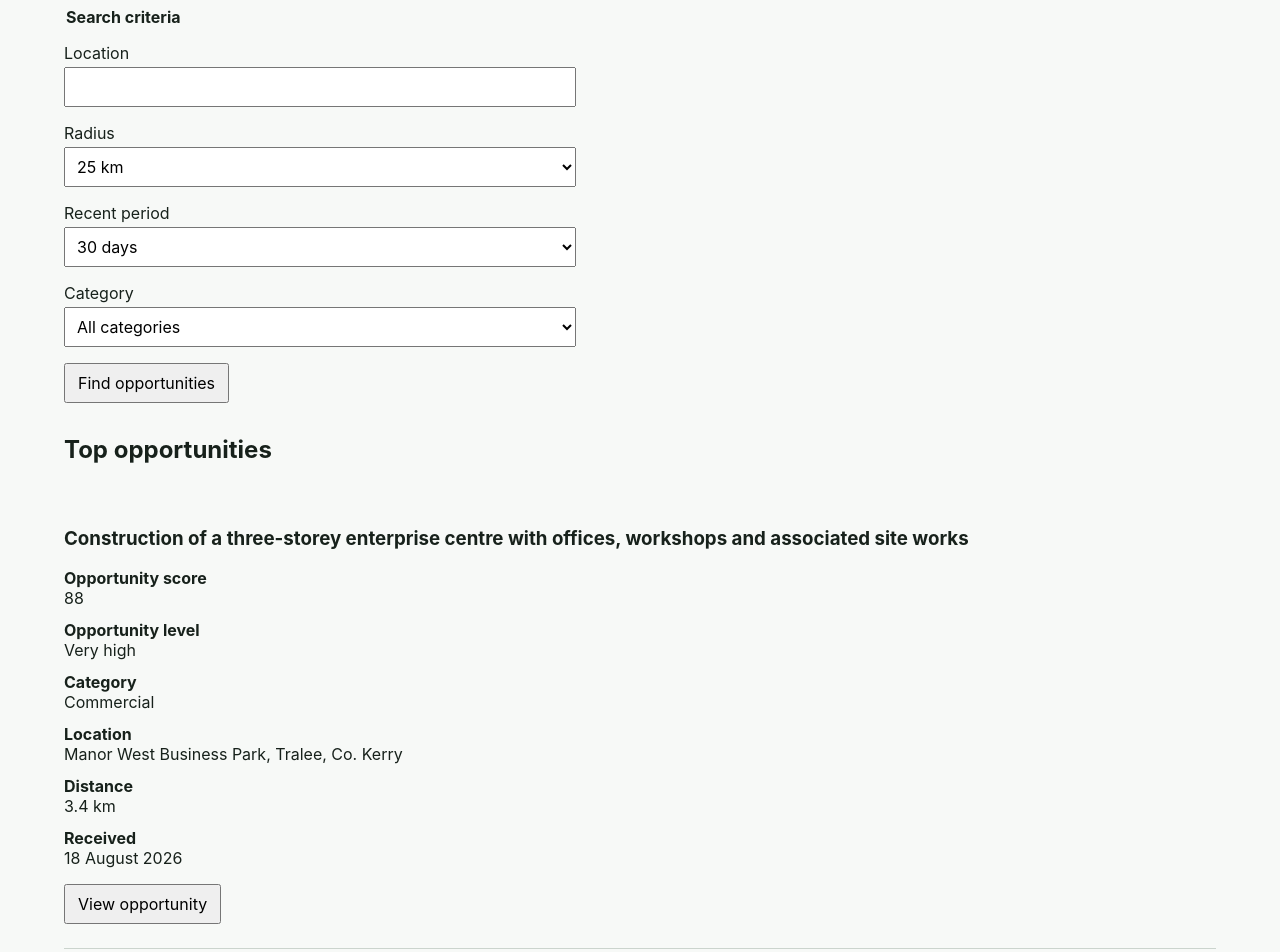
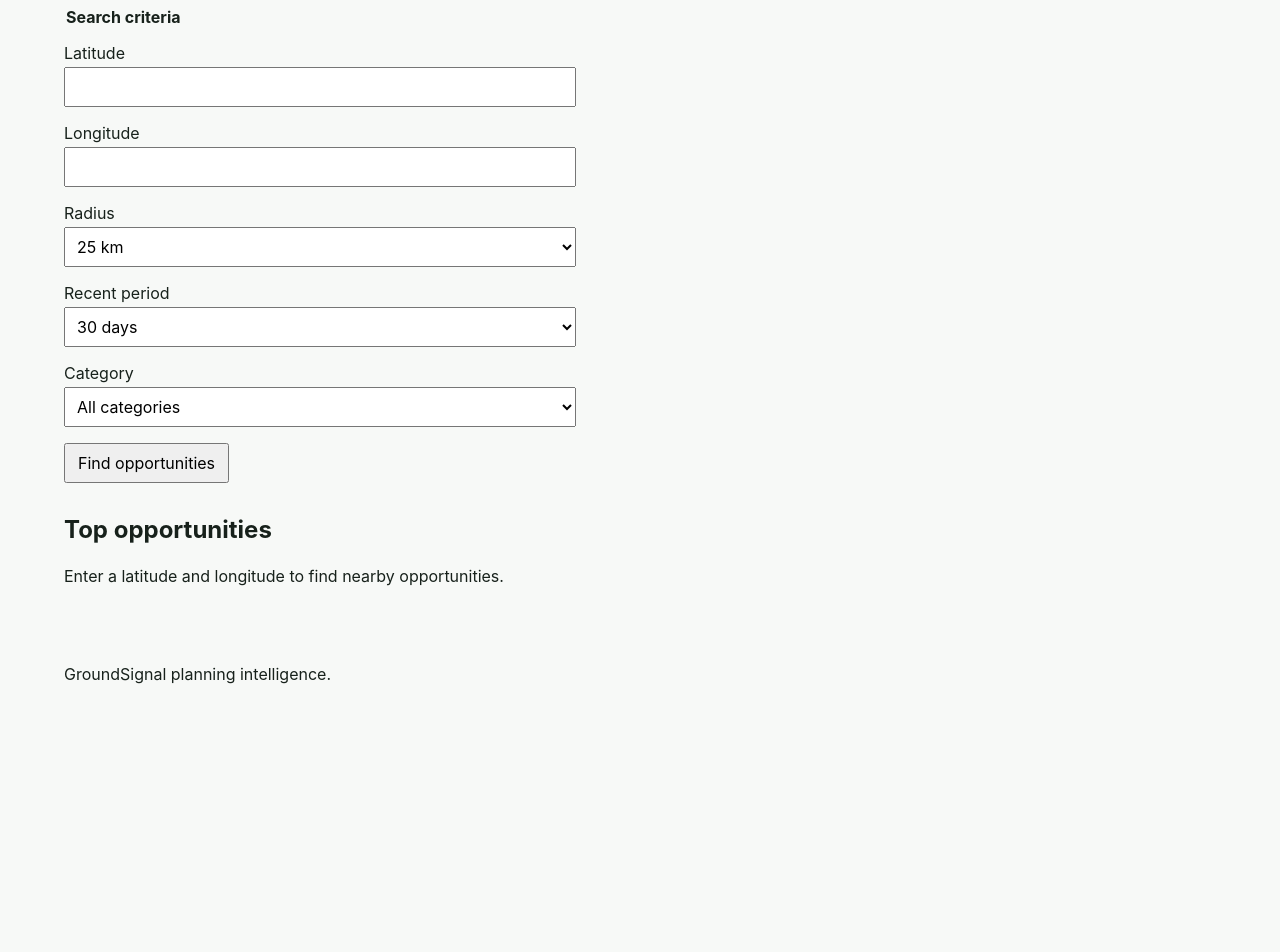
Before and after one commit to moranjohn-95/groundsignal, a React (Vite) app in the folder frontend/: page / in a window 1280 px wide. Shown: the part 280-1232 px from the top of the page. After the commit the page ends 991 px from the top, so only its background shows below. Built offline with nearby package versions, Linux system fonts and the light colour scheme.

Commit message:
Connect opportunity feed to backend API

```diff
--- /dev/null
+++ b/frontend/src/api/opportunities.ts
@@ -0,0 +1,84 @@
+export const planningApplicationCategories = [
+  'residential',
+  'commercial',
+  'industrial',
+  'energy',
+  'infrastructure',
+  'mixed_use',
+  'other',
+] as const
+
+export type PlanningApplicationCategory =
+  (typeof planningApplicationCategories)[number]
+
+export type OpportunityLevel =
+  | 'very_high'
+  | 'high'
+  | 'medium'
+  | 'low'
+  | 'very_low'
+
+export interface OpportunityBreakdown {
+  project_scope: number
+  electrical_relevance: number
+  project_scale: number
+  lead_timing: number
+  category_fit: number
+}
+
+export interface Opportunity {
+  id: number
+  application_number: string
+  planning_authority: string
+  description: string | null
+  address: string | null
+  application_type: string | null
+  application_status: string | null
+  decision: string | null
+  received_date: string | null
+  application_url: string | null
+  category: PlanningApplicationCategory
+  distance_km: number
+  opportunity_score: number
+  opportunity_level: OpportunityLevel
+  opportunity_breakdown: OpportunityBreakdown
+}
+
+export interface OpportunityFeedResponse {
+  items: Opportunity[]
+  limit: number
+  returned_count: number
+}
+
+export interface OpportunityQuery {
+  latitude: number
+  longitude: number
+  radiusKm: number
+  recentDays: number
+  category?: PlanningApplicationCategory
+  limit: number
+}
+
+export async function fetchOpportunities(
+  query: OpportunityQuery,
+): Promise<OpportunityFeedResponse> {
+  const parameters = new URLSearchParams({
+    latitude: String(query.latitude),
+    longitude: String(query.longitude),
+    radius_km: String(query.radiusKm),
+    recent_days: String(query.recentDays),
+    limit: String(query.limit),
+  })
+
+  if (query.category !== undefined) {
+    parameters.set('category', query.category)
+  }
+
+  const response = await fetch(`/api/v1/opportunities?${parameters.toString()}`)
+
+  if (!response.ok) {
+    throw new Error(`Opportunity request failed with status ${response.status}.`)
+  }
+
+  return (await response.json()) as OpportunityFeedResponse
+}
--- a/frontend/src/features/opportunities/OpportunitiesPage.tsx
+++ b/frontend/src/features/opportunities/OpportunitiesPage.tsx
@@ -1,9 +1,38 @@
+import { useState } from 'react'
+
+import {
+  fetchOpportunities,
+  type OpportunityFeedResponse,
+} from '../../api/opportunities'
 import OpportunityFilters from './OpportunityFilters'
+import type { OpportunityFilterValues } from './OpportunityFilters'
 import OpportunityList from './OpportunityList'
-import { temporaryOpportunityFixtures } from './opportunityFixtures'
+
+type SearchState =
+  | { status: 'initial' }
+  | { status: 'loading' }
+  | { status: 'success'; response: OpportunityFeedResponse }
+  | { status: 'error' }
 
 function OpportunitiesPage() {
   const resultsHeadingId = 'top-opportunities-heading'
+  const [searchState, setSearchState] = useState<SearchState>({
+    status: 'initial',
+  })
+
+  async function handleSearch(filters: OpportunityFilterValues) {
+    setSearchState({ status: 'loading' })
+
+    try {
+      const response = await fetchOpportunities({
+        ...filters,
+        limit: 20,
+      })
+      setSearchState({ status: 'success', response })
+    } catch {
+      setSearchState({ status: 'error' })
+    }
+  }
 
   return (
     <>
@@ -14,15 +43,51 @@ function OpportunitiesPage() {
           relevance to electrical contractors.
         </p>
 
-        <OpportunityFilters />
+        <OpportunityFilters
+          isLoading={searchState.status === 'loading'}
+          onSearch={(filters) => void handleSearch(filters)}
+        />
       </section>
 
-      <section className="opportunity-results" aria-labelledby={resultsHeadingId}>
+      <section
+        className="opportunity-results"
+        aria-labelledby={resultsHeadingId}
+        aria-busy={searchState.status === 'loading'}
+      >
         <h2 id={resultsHeadingId}>Top opportunities</h2>
-        <OpportunityList
-          opportunities={temporaryOpportunityFixtures}
-          labelledBy={resultsHeadingId}
-        />
+
+        {searchState.status === 'initial' && (
+          <p>Enter a latitude and longitude to find nearby opportunities.</p>
+        )}
+
+        {searchState.status === 'loading' && (
+          <p role="status">Loading opportunities…</p>
+        )}
+
+        {searchState.status === 'error' && (
+          <p role="alert">
+            We could not load opportunities. Please check the details and try
+            again.
+          </p>
+        )}
+
+        {searchState.status === 'success' &&
+          searchState.response.items.length === 0 && (
+            <p role="status">No opportunities found for this search.</p>
+          )}
+
+        {searchState.status === 'success' &&
+          searchState.response.items.length > 0 && (
+            <>
+              <p role="status">
+                {searchState.response.returned_count} opportunities returned.
+              </p>
+              <OpportunityList
+                opportunities={searchState.response.items}
+                labelledBy={resultsHeadingId}
+              />
+            </>
+          )}
       </section>
     </>
   )
--- a/frontend/src/features/opportunities/OpportunityCard.tsx
+++ b/frontend/src/features/opportunities/OpportunityCard.tsx
@@ -1,55 +1,109 @@
-import type { OpportunityFixture } from './opportunityFixtures'
+import type { Opportunity } from '../../api/opportunities'
 
 interface OpportunityCardProps {
-  opportunity: OpportunityFixture
+  opportunity: Opportunity
 }
 
 function formatLabel(value: string) {
-  const label = value.replace('_', ' ')
+  const label = value.replaceAll('_', ' ')
   return label.charAt(0).toUpperCase() + label.slice(1)
+}
+
+function formatDate(value: string) {
+  return new Intl.DateTimeFormat('en-IE', {
+    dateStyle: 'long',
+    timeZone: 'UTC',
+  }).format(new Date(`${value}T00:00:00Z`))
 }
 
 function OpportunityCard({ opportunity }: OpportunityCardProps) {
   const headingId = `opportunity-${opportunity.id}-heading`
+  const description =
+    opportunity.description ??
+    `Planning application ${opportunity.application_number}`
 
   return (
     <article className="opportunity-card" aria-labelledby={headingId}>
-      <h3 id={headingId}>{opportunity.title}</h3>
+      <h3 id={headingId}>{description}</h3>
 
       <dl className="opportunity-details">
         <div>
           <dt>Opportunity score</dt>
-          <dd>{opportunity.score}</dd>
+          <dd>{opportunity.opportunity_score}</dd>
         </div>
         <div>
           <dt>Opportunity level</dt>
-          <dd>{formatLabel(opportunity.level)}</dd>
+          <dd>{formatLabel(opportunity.opportunity_level)}</dd>
         </div>
         <div>
           <dt>Category</dt>
           <dd>{formatLabel(opportunity.category)}</dd>
         </div>
         <div>
+          <dt>Planning authority</dt>
+          <dd>{opportunity.planning_authority}</dd>
+        </div>
+        <div>
+          <dt>Application number</dt>
+          <dd>{opportunity.application_number}</dd>
+        </div>
+        <div>
           <dt>Location</dt>
           <dd>
-            <address>{opportunity.address}</address>
+            {opportunity.address === null ? (
+              'Not provided'
+            ) : (
+              <address>{opportunity.address}</address>
+            )}
           </dd>
         </div>
         <div>
           <dt>Distance</dt>
-          <dd>{opportunity.distanceKm} km</dd>
+          <dd>{opportunity.distance_km} km</dd>
         </div>
         <div>
           <dt>Received</dt>
           <dd>
-            <time dateTime={opportunity.receivedDate}>
-              {opportunity.receivedDateLabel}
-            </time>
+            {opportunity.received_date === null ? (
+              'Not provided'
+            ) : (
+              <time dateTime={opportunity.received_date}>
+                {formatDate(opportunity.received_date)}
+              </time>
+            )}
           </dd>
         </div>
       </dl>
 
-      <button type="button">View opportunity</button>
+      <details>
+        <summary>Score breakdown</summary>
+        <dl className="opportunity-breakdown">
+          <div>
+            <dt>Project scope</dt>
+            <dd>{opportunity.opportunity_breakdown.project_scope}</dd>
+          </div>
+          <div>
+            <dt>Electrical relevance</dt>
+            <dd>{opportunity.opportunity_breakdown.electrical_relevance}</dd>
+          </div>
+          <div>
+            <dt>Project scale</dt>
+            <dd>{opportunity.opportunity_breakdown.project_scale}</dd>
+          </div>
+          <div>
+            <dt>Lead timing</dt>
+            <dd>{opportunity.opportunity_breakdown.lead_timing}</dd>
+          </div>
+          <div>
+            <dt>Category fit</dt>
+            <dd>{opportunity.opportunity_breakdown.category_fit}</dd>
+          </div>
+        </dl>
+      </details>
+
+      {opportunity.application_url !== null && (
+        <a href={opportunity.application_url}>View opportunity</a>
+      )}
     </article>
   )
 }
--- a/frontend/src/features/opportunities/OpportunityFilters.tsx
+++ b/frontend/src/features/opportunities/OpportunityFilters.tsx
@@ -1,32 +1,85 @@
-const categories = [
-  ['residential', 'Residential'],
-  ['commercial', 'Commercial'],
-  ['industrial', 'Industrial'],
-  ['energy', 'Energy'],
-  ['infrastructure', 'Infrastructure'],
-  ['mixed_use', 'Mixed use'],
-  ['other', 'Other'],
-] as const
+import type { FormEvent } from 'react'
 
-function OpportunityFilters() {
+import {
+  planningApplicationCategories,
+  type PlanningApplicationCategory,
+} from '../../api/opportunities'
+
+export interface OpportunityFilterValues {
+  latitude: number
+  longitude: number
+  radiusKm: number
+  recentDays: number
+  category?: PlanningApplicationCategory
+}
+
+interface OpportunityFiltersProps {
+  isLoading: boolean
+  onSearch: (filters: OpportunityFilterValues) => void
+}
+
+function formatCategory(category: PlanningApplicationCategory) {
+  const label = category.replace('_', ' ')
+  return label.charAt(0).toUpperCase() + label.slice(1)
+}
+
+function OpportunityFilters({ isLoading, onSearch }: OpportunityFiltersProps) {
+  function handleSubmit(event: FormEvent<HTMLFormElement>) {
+    event.preventDefault()
+
+    const data = new FormData(event.currentTarget)
+    const category = data.get('category')
+
+    onSearch({
+      latitude: Number(data.get('latitude')),
+      longitude: Number(data.get('longitude')),
+      radiusKm: Number(data.get('radiusKm')),
+      recentDays: Number(data.get('recentDays')),
+      category:
+        typeof category === 'string' && category !== ''
+          ? (category as PlanningApplicationCategory)
+          : undefined,
+    })
+  }
+
   return (
-    <form className="opportunity-filters" aria-label="Opportunity filters">
+    <form
+      className="opportunity-filters"
+      aria-label="Opportunity filters"
+      onSubmit={handleSubmit}
+    >
       <fieldset>
         <legend>Search criteria</legend>
 
         <div className="form-field">
-          <label htmlFor="opportunity-location">Location</label>
+          <label htmlFor="opportunity-latitude">Latitude</label>
           <input
-            id="opportunity-location"
-            name="location"
-            type="text"
-            autoComplete="street-address"
+            id="opportunity-latitude"
+            name="latitude"
+            type="number"
+            min="-90"
+            max="90"
+            step="any"
+            required
+          />
+        </div>
+
+        <div className="form-field">
+          <label htmlFor="opportunity-longitude">Longitude</label>
+          <input
+            id="opportunity-longitude"
+            name="longitude"
+            type="number"
+            min="-180"
+            max="180"
+            step="any"
+            required
           />
         </div>
 
         <div className="form-field">
           <label htmlFor="opportunity-radius">Radius</label>
-          <select id="opportunity-radius" name="radius" defaultValue="25">
+          <select id="opportunity-radius" name="radiusKm" defaultValue="25">
             <option value="10">10 km</option>
             <option value="25">25 km</option>
             <option value="50">50 km</option>
@@ -37,7 +90,7 @@ function OpportunityFilters() {
           <label htmlFor="opportunity-recent-period">Recent period</label>
           <select
             id="opportunity-recent-period"
-            name="recentPeriod"
+            name="recentDays"
             defaultValue="30"
           >
             <option value="7">7 days</option>
@@ -51,16 +104,18 @@ function OpportunityFilters() {
           <label htmlFor="opportunity-category">Category</label>
           <select id="opportunity-category" name="category" defaultValue="">
             <option value="">All categories</option>
-            {categories.map(([value, label]) => (
-              <option key={value} value={value}>
-                {label}
+            {planningApplicationCategories.map((category) => (
+              <option key={category} value={category}>
+                {formatCategory(category)}
               </option>
             ))}
           </select>
         </div>
       </fieldset>
 
-      <button type="submit">Find opportunities</button>
+      <button type="submit" disabled={isLoading}>
+        Find opportunities
+      </button>
     </form>
   )
 }
--- a/frontend/src/features/opportunities/OpportunityList.tsx
+++ b/frontend/src/features/opportunities/OpportunityList.tsx
@@ -1,8 +1,8 @@
+import type { Opportunity } from '../../api/opportunities'
 import OpportunityCard from './OpportunityCard'
-import type { OpportunityFixture } from './opportunityFixtures'
 
 interface OpportunityListProps {
-  opportunities: OpportunityFixture[]
+  opportunities: Opportunity[]
   labelledBy: string
 }
 
--- a/frontend/src/features/opportunities/opportunityFixtures.ts
+++ /dev/null
@@ -1,58 +0,0 @@
-export interface OpportunityFixture {
-  id: number
-  title: string
-  score: number
-  level: 'very_high' | 'high' | 'medium' | 'low' | 'very_low'
-  category:
-    | 'residential'
-    | 'commercial'
-    | 'industrial'
-    | 'energy'
-    | 'infrastructure'
-    | 'mixed_use'
-    | 'other'
-  address: string
-  distanceKm: number
-  receivedDate: string
-  receivedDateLabel: string
-}
-
-// Temporary representative data for building the frontend structure only.
-export const temporaryOpportunityFixtures: OpportunityFixture[] = [
-  {
-    id: 1,
-    title:
-      'Construction of a three-storey enterprise centre with offices, workshops and associated site works',
-    score: 88,
-    level: 'very_high',
-    category: 'commercial',
-    address: 'Manor West Business Park, Tralee, Co. Kerry',
-    distanceKm: 3.4,
-    receivedDate: '2026-08-18',
-    receivedDateLabel: '18 August 2026',
-  },
-  {
-    id: 2,
-    title:
-      'Development of a 20 MW solar farm with battery storage and grid connection',
-    score: 82,
-    level: 'high',
-    category: 'energy',
-    address: 'Ballyduff, Co. Kerry',
-    distanceKm: 8.9,
-    receivedDate: '2026-08-15',
-    receivedDateLabel: '15 August 2026',
-  },
-  {
-    id: 3,
-    title:
-      'Construction of 36 houses, 24 apartments and associated site development works',
-    score: 76,
-    level: 'high',
-    category: 'residential',
-    address: 'Killarney Road, Tralee, Co. Kerry',
-    distanceKm: 5.7,
-    receivedDate: '2026-08-12',
-    receivedDateLabel: '12 August 2026',
-  },
-]
```
Also changed, not shown: 1 other file (tests, documents, lock files or other folders).
